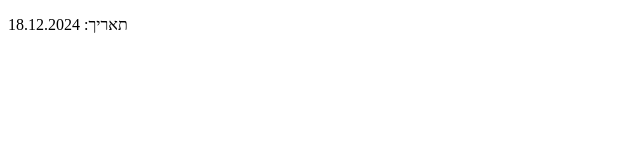
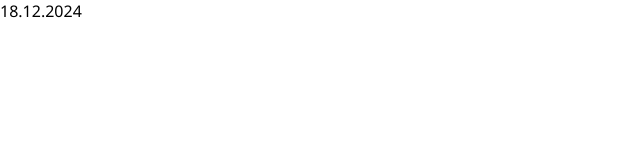
Before and after one commit to ShaharSagiTY/TodayDate, a plain HTML site: page index.html in a window 1280 px wide. Shown: the whole page, without its empty margins (0-640 px from the left). Drawn offline with Linux system fonts and the light colour scheme.

Commit message:
Update index.html
global styles: font, box-sizing, margin 0
remove "Date" word from date

```diff
--- a/index.html
+++ b/index.html
@@ -4,12 +4,19 @@
     <meta charset="UTF-8">
     <meta name="viewport" content="width=device-width, initial-scale=1.0">
     <title>Today Date</title>
+    <style>
+      * {
+            font-family: Segoe UI, sans-serif;
+            box-sizing: border-box;
+            margin: 0;
+        }
+    </style>
 </head>
 <body>
     <p id="today"></p>
     <script>
         const today = new Date();
-        document.getElementById("today").innerHTML = "תאריך: " + today.toLocaleDateString("he-IL");
+        document.getElementById("today").innerHTML = today.toLocaleDateString("he-IL");
     </script>
 </body>
 </html>
```
